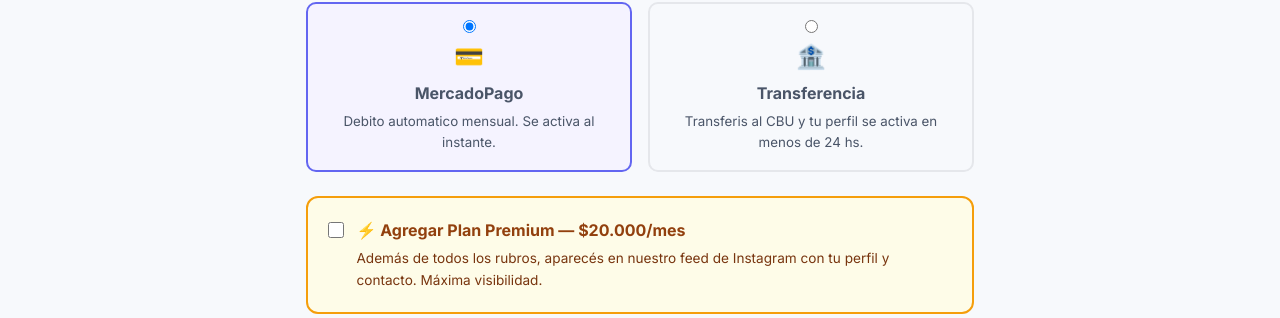
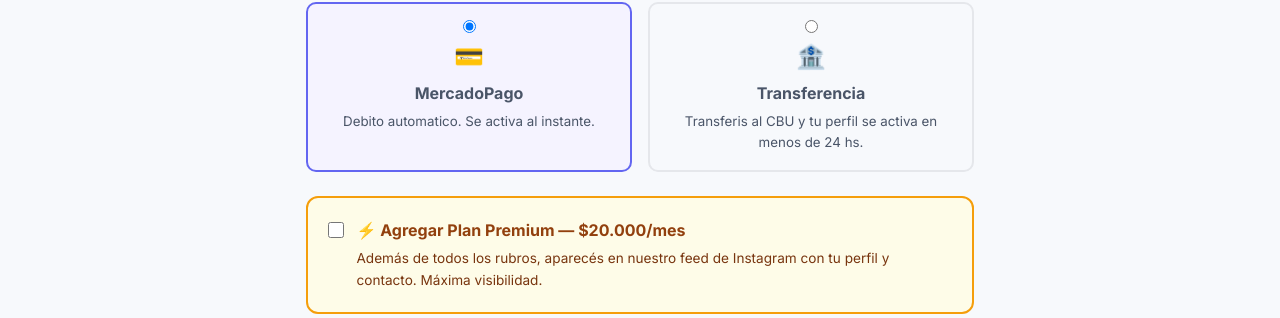
Before and after one commit to LeandroFrattini/serviciosbahia-web, a Django app: page /unete/ in a window 1280 px wide. Shown: the part 1556-1874 px from the top of the page. Run offline with Django 5.2, Linux system fonts and the light colour scheme; data that the repository does not hold is empty.

Commit message:
cambios en boton de mp

```diff
--- a/profesionales/templates/profesionales/unete.html
+++ b/profesionales/templates/profesionales/unete.html
@@ -128,7 +128,7 @@
         <input type="radio" name="metodo_pago" value="mercadopago" checked>
         <span class="metodo-icono">💳</span>
         <strong>MercadoPago</strong>
-        <small>Debito automatico mensual. Se activa al instante.</small>
+        <small>Debito automatico. Se activa al instante.</small>
       </label>
       <label class="metodo-card" id="card-transfer">
         <input type="radio" name="metodo_pago" value="transferencia">
```
